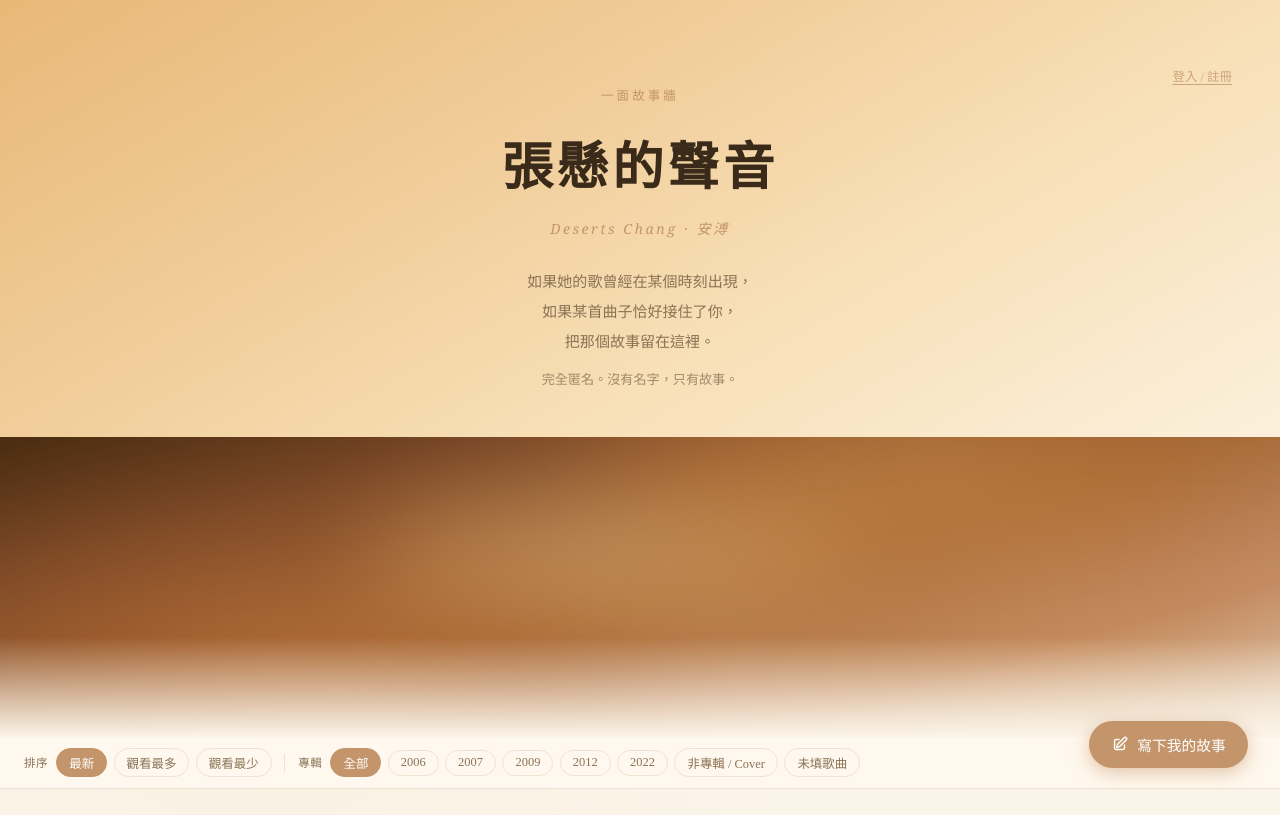
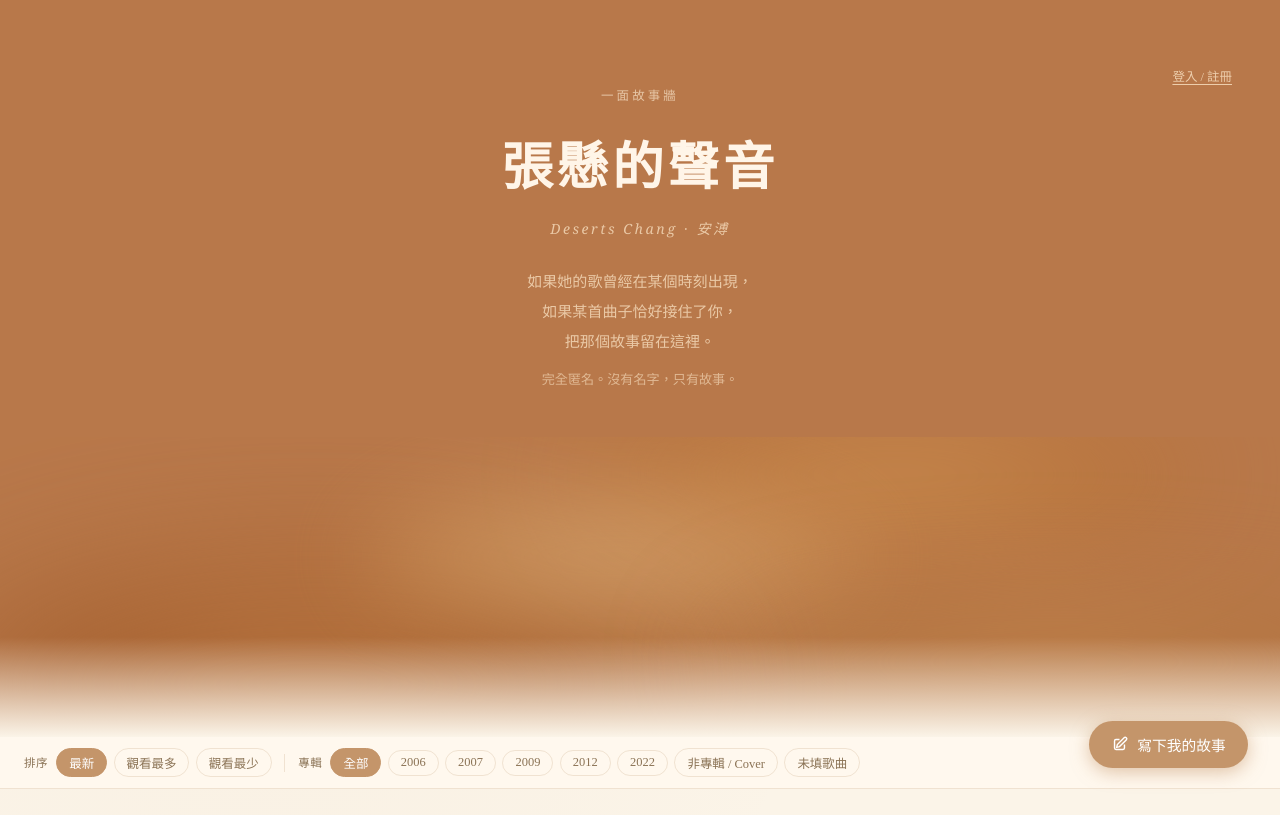
Before and after one commit to danielhu-0112/deserts-chang-wall, a plain HTML site: page index.html in a window 1280 px wide. Shown: the top 815 px of the page. Drawn offline with nearby package versions, Linux system fonts and the light colour scheme; no server answers.

Commit message:
style: unified warm amber for header and cloud panel, light text

```diff
--- a/style.css
+++ b/style.css
@@ -48,7 +48,7 @@ body {
 
 .auth-email {
   font-size: 0.78rem;
-  color: var(--text-muted);
+  color: rgba(255, 235, 205, 0.65);
   max-width: 180px;
   overflow: hidden;
   text-overflow: ellipsis;
@@ -58,18 +58,17 @@ body {
 .auth-link {
   font-family: 'Noto Serif TC', serif;
   font-size: 0.78rem;
-  color: var(--accent);
+  color: rgba(255, 235, 205, 0.75);
   background: none;
   border: none;
   cursor: pointer;
   padding: 0;
   text-decoration: underline;
   text-underline-offset: 3px;
-  opacity: 0.8;
   transition: opacity 0.15s;
 }
 
-.auth-link:hover { opacity: 1; }
+.auth-link:hover { opacity: 1; color: #FFF5E8; }
 
 /* === Login Modal === */
 .login-sent-icon {
@@ -94,7 +93,7 @@ body {
 
 /* === Header === */
 .site-header {
-  background: linear-gradient(150deg, #E8B878 0%, #F0CC98 35%, #F8E0B8 65%, #FBF0DC 100%);
+  background: #B8784A;
   border-bottom: none;
   padding: 3.5rem 1.5rem 2.8rem;
   text-align: center;
@@ -105,7 +104,7 @@ body {
 .header-label {
   font-size: 0.78rem;
   letter-spacing: 0.25em;
-  color: var(--accent);
+  color: rgba(255, 240, 215, 0.65);
   text-transform: uppercase;
   margin-bottom: 0.9rem;
 }
@@ -114,13 +113,13 @@ body {
   font-size: clamp(2rem, 6vw, 3.2rem);
   font-weight: 600;
   letter-spacing: 0.08em;
-  color: var(--text);
+  color: #FFF5E8;
   margin-bottom: 0.4rem;
 }
 
 .site-en {
   font-size: 0.88rem;
-  color: var(--accent);
+  color: rgba(255, 235, 205, 0.7);
   letter-spacing: 0.18em;
   font-style: italic;
   margin-bottom: 1.5rem;
@@ -128,7 +127,7 @@ body {
 
 .site-desc {
   font-size: 0.94rem;
-  color: var(--text-muted);
+  color: rgba(255, 235, 205, 0.7);
   line-height: 2;
 }
 
@@ -144,14 +143,7 @@ body {
   position: relative;
   min-height: clamp(200px, 28vw, 300px);
   overflow: hidden;
-  background: linear-gradient(
-    165deg,
-    #4A2C10 0%,
-    #7A4828 22%,
-    #A86C3A 52%,
-    #C8906A 76%,
-    #FBF4E8 100%
-  );
+  background: #B8784A;
 }
 
 /* Cloud blobs — blurred radial shapes */
```
